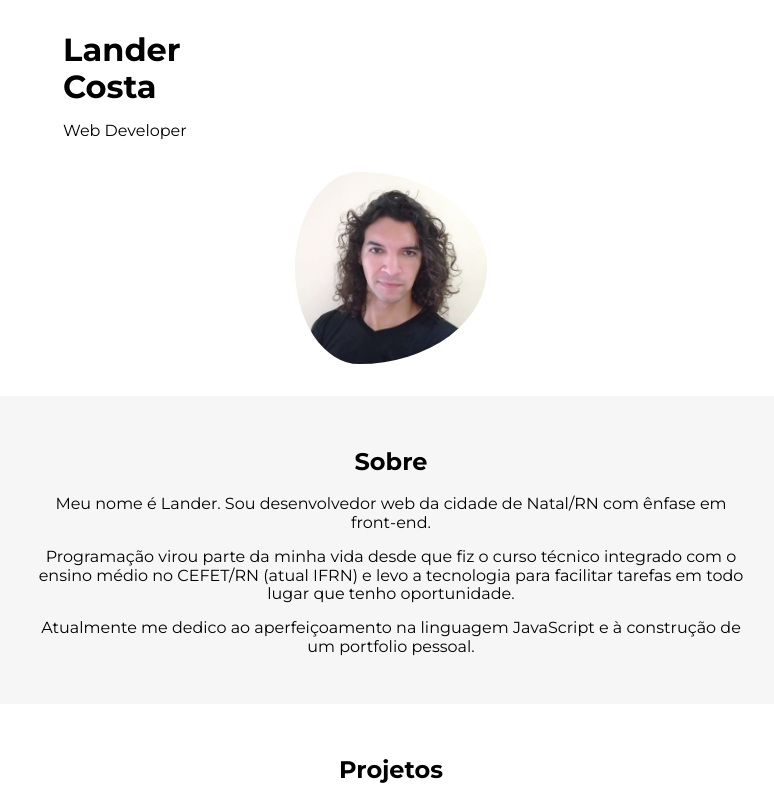
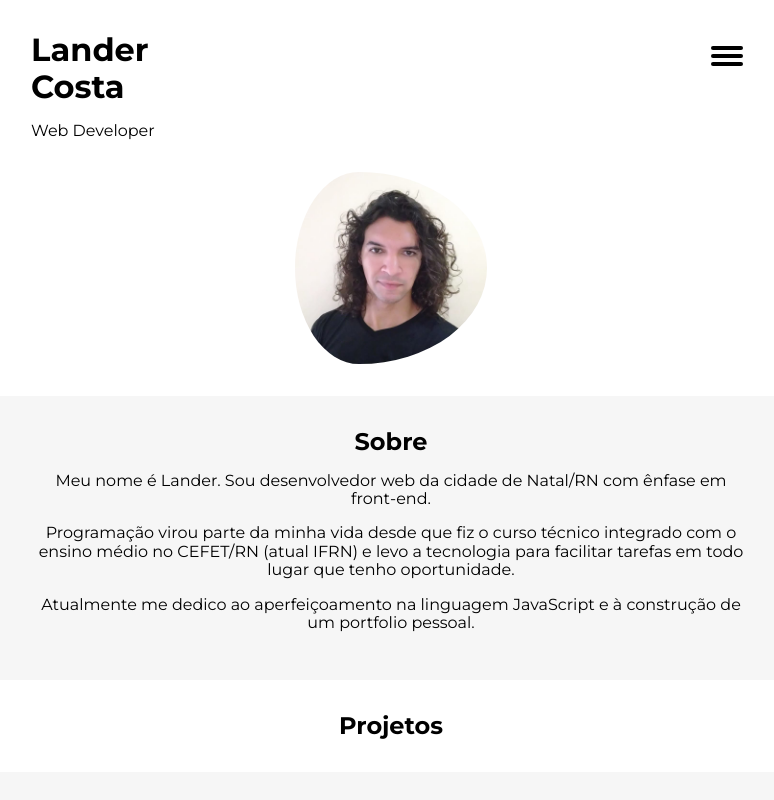
Before and after one commit to LanderCosta/landercosta.github.io, a plain HTML site: page index.html in a window 1280 px wide. Shown: the top 800 px of the page, without its empty margins (249-1023 px from the left). Drawn offline with Linux system fonts and the light colour scheme.

Commit message:
Hamburguer Menu

```diff
--- a/css/main.css
+++ b/css/main.css
@@ -4,7 +4,9 @@
   --background-color: #f6f6f6;
 }
 
-* {
+*,
+*::before,
+*::after {
   box-sizing: border-box;
 }
 
@@ -21,8 +23,7 @@ section {
   padding: 2rem;
 }
 
-.about,
-.contact{
+section:nth-child(2n) {
   background-color: var(--background-color);
 }
 
@@ -36,9 +37,65 @@ section {
   text-align: left;
 }
 
-.hero h1 {
+header {
+  display: flex;
+  justify-content: space-between;
+}
+
+h1, h2 {
   font-weight: 700;
   margin: 0;
+}
+
+.menu {
+  align-items: center;
+  cursor: pointer;
+  display: flex;
+  height: 3rem;
+  justify-content: center;
+  width: 3rem;
+}
+
+.hamburguer {
+  border-radius: 0.5rem;
+  display: block;
+  background-color: black;
+  height: 0.2rem;
+  position: relative;
+  width: 2rem;
+  transition: 0.5s ease-in-out;
+}
+
+.hamburguer:before,
+.hamburguer:after {
+  background-color: black;
+  border-radius: 0.5rem;
+  content: '';
+  display: block;
+  height: 0.2rem;
+  position: absolute;
+  transition: all 0.5s ease-in-out;
+  width: 100%;
+}
+
+.hamburguer:before {
+  transform: translateY(-0.5rem);
+}
+
+.hamburguer:after {
+  transform: translateY(0.5rem);
+}
+
+.menu.open .hamburguer {
+  transform: rotate(45deg);
+}
+
+.menu.open .hamburguer:before {
+  transform: rotate(90deg);
+}
+
+.menu.open .hamburguer:after {
+  transform: rotate(90deg);
 }
 
 /*
--- a/index.html
+++ b/index.html
@@ -12,10 +12,17 @@
 <body>
   <!-- TODO: Adicionar menu mobile com ícone hamburguer -->
   <main>
-    <section class="container hero">
+    <section class="hero">
       <div class="container">
-        <h1>Lander<br>Costa</h1>
-        <p>Web Developer</p>
+        <header>
+          <div>
+            <h1>Lander<br>Costa</h1>
+            <p>Web Developer</p>
+          </div>
+            <div class="menu">
+              <div class="hamburguer"></div>
+            </div>
+        </header>
         <div class="profile-photo-centralizer">
           <!-- TODO: Testar troca de imagem com foto sorrindo -->
           <img class="profile-photo" src="./img/perfil.jpeg" alt="Foto do Lander. Homem branco com cabelo grande até a altura dos ombros, ondulado e com pontas cacheadas. Expressão com pequeno sorriso, praticamente sério.">
@@ -59,5 +66,7 @@
       </div>
     </section>
   </main>
+
+  <script src="./js/main.js"></script>
 </body>
 </html>
--- /dev/null
+++ b/js/main.js
@@ -0,0 +1,17 @@
+// IIFE
+(function(){
+
+  'use strict';
+
+  addHamburguerAnimation();
+
+  function addHamburguerAnimation(){
+    const menuBtn = document.querySelector('.menu');
+    let menuOpen = false;
+    menuBtn.addEventListener('click', () => {
+      menuBtn.classList.toggle('open');
+      menuOpen = !menuOpen;
+    });
+  }
+
+})();
```
